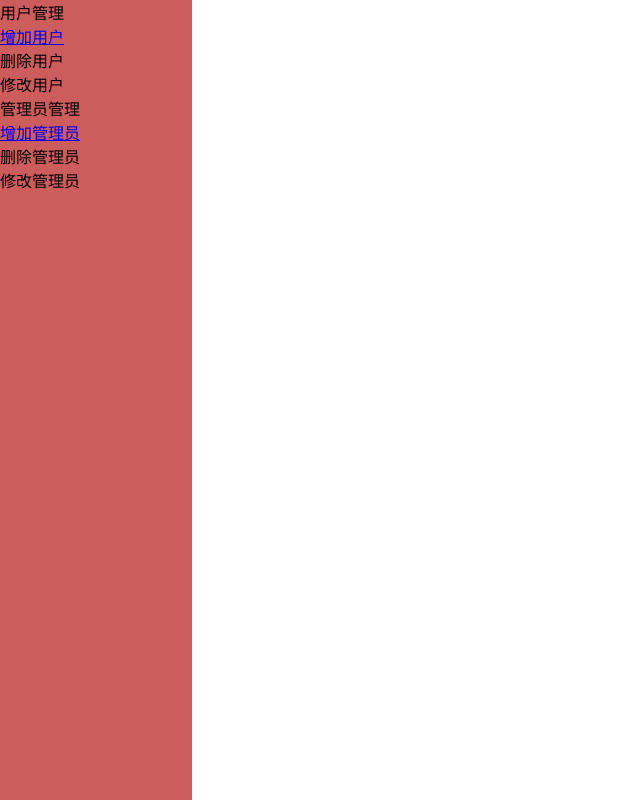
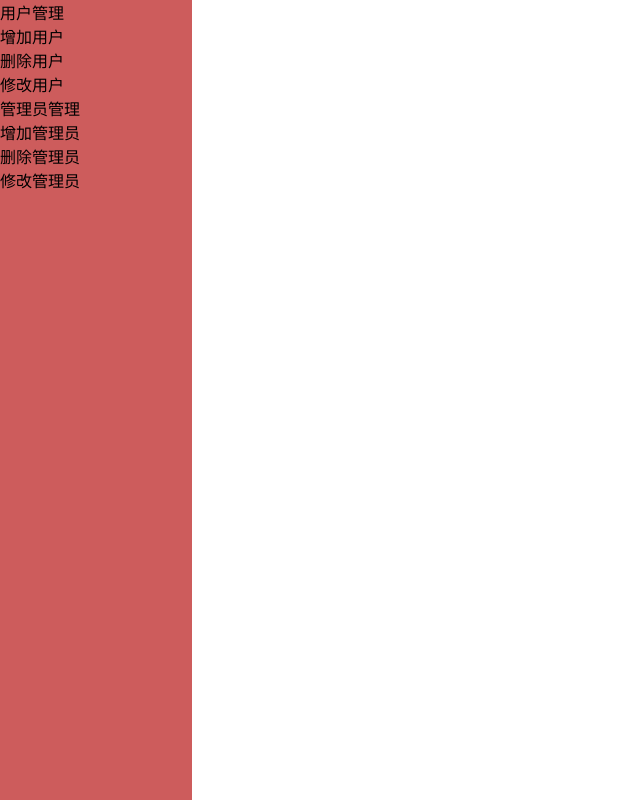
Before and after one commit to Eathyn/my-todo-app, a Vue app in the folder admin/: page / in a window 1280 px wide. Shown: the whole page, without its empty margins (0-640 px from the left). Built offline with nearby package versions, Linux system fonts and the light colour scheme; the HTML template or start-up script is replaced by a standard one.

Commit message:
fix: change div elements to router-link components and set tags to div

```diff
--- a/admin/src/views/Main.vue
+++ b/admin/src/views/Main.vue
@@ -4,17 +4,17 @@
       <div class="user">
         <div>用户管理</div>
         <div class="actions">
-          <router-link to="/user/add">增加用户</router-link>
-          <div>删除用户</div>
-          <div>修改用户</div>
+          <router-link to="/user/add" tag="div">增加用户</router-link>
+          <router-link to="/user/delete" tag="div">删除用户</router-link>
+          <router-link to="/user/modify" tag="div">修改用户</router-link>
         </div>
       </div>
       <div class="admin">
         <div>管理员管理</div>
         <div class="actions">
-          <router-link to="/admin/add">增加管理员</router-link>
-          <div>删除管理员</div>
-          <div>修改管理员</div>
+          <router-link to="/admin/add" tag="div">增加管理员</router-link>
+          <router-link to="/admin/delete" tag="div">删除管理员</router-link>
+          <router-link to="/admin/modify" tag="div">修改管理员</router-link>
         </div>
       </div>
     </div>
```
